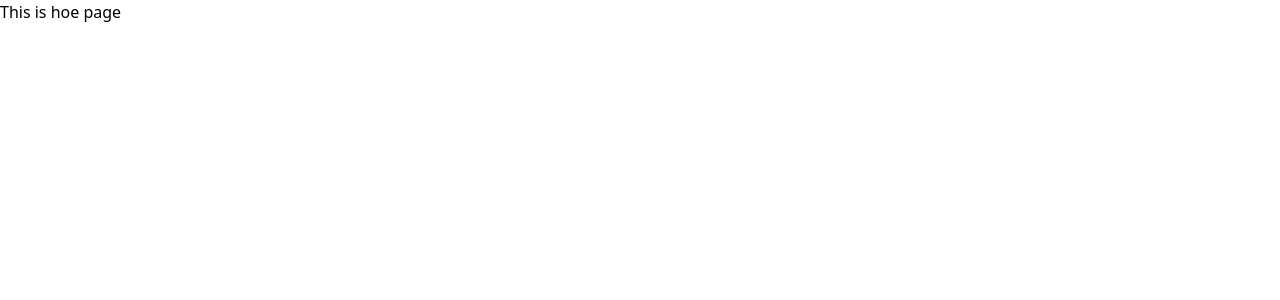
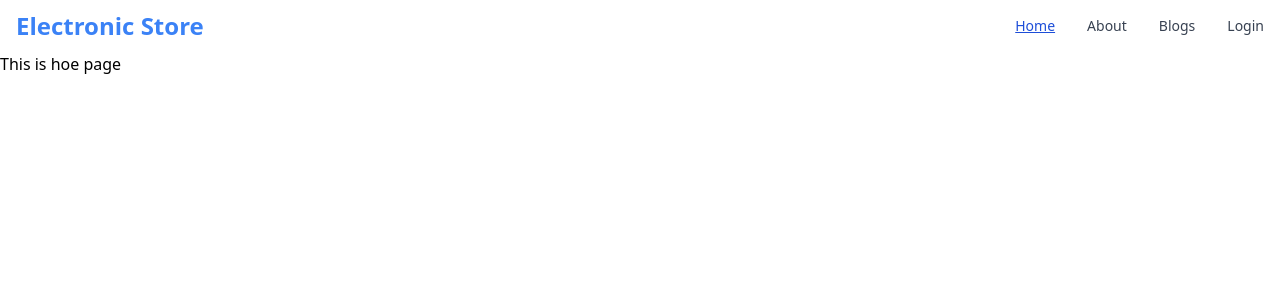
Before and after one commit to Mehedi4467/warehouse-management-client-side, a React (Create React App) app: page / in a window 1280 px wide. Shown: the top 300 px of the page. Built offline with nearby package versions, Linux system fonts and the light colour scheme.

Commit message:
header section design complated

```diff
--- a/public/index.html
+++ b/public/index.html
@@ -24,7 +24,7 @@
       work correctly both with client-side routing and a non-root public URL.
       Learn how to configure a non-root public URL by running `npm run build`.
     -->
-    <title>React App</title>
+    <title>Electronic Store</title>
   </head>
   <body>
     <noscript>You need to enable JavaScript to run this app.</noscript>
--- a/src/App.js
+++ b/src/App.js
@@ -1,11 +1,12 @@
 import { Route, Routes } from "react-router-dom";
+import Header from "./Components/Home/Header/Header";
 import Home from "./Components/Home/Home";
 import NotFound from "./Components/NotFound/NotFound";
 
 function App() {
   return (
     <div>
-
+      <Header></Header>
       <Routes>
         <Route path='/' element={<Home></Home>}></Route>
         <Route path="*" element={<NotFound></NotFound>}></Route>
--- /dev/null
+++ b/src/Components/Home/Header/Header.js
@@ -0,0 +1,45 @@
+import React from 'react';
+import { Link } from 'react-router-dom';
+import CustomLink from '../../../shared/CustomLink/CustomLink';
+
+const Header = () => {
+    return (
+        <div>
+
+<nav class="bg-white border-gray-200 px-2 sm:px-4 py-2.5 rounded dark:bg-gray-800">
+<div class="container flex flex-wrap justify-between items-center mx-auto">
+
+<Link to='/'  class="flex items-center">
+<span class="self-center text-2xl font-bold text-blue-500 whitespace-nowrap">Electronic Store</span>
+</Link>
+<button data-collapse-toggle="mobile-menu" type="button" class="inline-flex items-center p-2 ml-3 text-sm text-gray-500 rounded-lg md:hidden hover:bg-gray-100 focus:outline-none focus:ring-2 focus:ring-gray-200 dark:text-gray-400 dark:hover:bg-gray-700 dark:focus:ring-gray-600" aria-controls="mobile-menu" aria-expanded="false">
+<span class="sr-only">Open main menu</span>
+<svg class="w-6 h-6" fill="currentColor" viewBox="0 0 20 20" xmlns="http://www.w3.org/2000/svg"><path fill-rule="evenodd" d="M3 5a1 1 0 011-1h12a1 1 0 110 2H4a1 1 0 01-1-1zM3 10a1 1 0 011-1h12a1 1 0 110 2H4a1 1 0 01-1-1zM3 15a1 1 0 011-1h12a1 1 0 110 2H4a1 1 0 01-1-1z" clip-rule="evenodd"></path></svg>
+<svg class="hidden w-6 h-6" fill="currentColor" viewBox="0 0 20 20" xmlns="http://www.w3.org/2000/svg"><path fill-rule="evenodd" d="M4.293 4.293a1 1 0 011.414 0L10 8.586l4.293-4.293a1 1 0 111.414 1.414L11.414 10l4.293 4.293a1 1 0 01-1.414 1.414L10 11.414l-4.293 4.293a1 1 0 01-1.414-1.414L8.586 10 4.293 5.707a1 1 0 010-1.414z" clip-rule="evenodd"></path></svg>
+</button>
+<div class="hidden w-full md:block md:w-auto" id="mobile-menu">
+<ul class="flex flex-col mt-4 md:flex-row md:space-x-8 md:mt-0 md:text-sm md:font-medium">
+<li>
+
+<CustomLink to='/' class="block py-2 pr-4 pl-3 text-white bg-blue-700 rounded md:bg-transparent md:text-blue-700 md:p-0 dark:text-white" aria-current="page">Home</CustomLink>
+</li>
+<li>
+<CustomLink to='/about' class="block py-2 pr-4 pl-3 text-gray-700 border-b border-gray-100 hover:bg-gray-50 md:hover:bg-transparent md:border-0 md:hover:text-blue-700 md:p-0 dark:text-gray-400 md:dark:hover:text-white dark:hover:bg-gray-700 dark:hover:text-white md:dark:hover:bg-transparent dark:border-gray-700">About</CustomLink>
+</li>
+
+<li>
+<CustomLink to='/blogs' class="block py-2 pr-4 pl-3 text-gray-700 border-b border-gray-100 hover:bg-gray-50 md:hover:bg-transparent md:border-0 md:hover:text-blue-700 md:p-0 dark:text-gray-400 md:dark:hover:text-white dark:hover:bg-gray-700 dark:hover:text-white md:dark:hover:bg-transparent dark:border-gray-700">Blogs</CustomLink>
+</li>
+<li>
+<CustomLink to='/login' class="block py-2 pr-4 pl-3 text-gray-700 hover:bg-gray-50 md:hover:bg-transparent md:border-0 md:hover:text-blue-700 md:p-0 dark:text-gray-400 md:dark:hover:text-white dark:hover:bg-gray-700 dark:hover:text-white md:dark:hover:bg-transparent">Login</CustomLink>
+</li>
+</ul>
+</div>
+</div>
+</nav>
+
+        </div>
+    );
+};
+
+export default Header;
--- a/src/Components/NotFound/NotFound.js
+++ b/src/Components/NotFound/NotFound.js
@@ -6,6 +6,7 @@
     return (
         <div className='container mx-auto flex items-center justify-center mt-10'>
             <img src={notFound}  alt="Not Found Images"></img>
+
         </div>
     );
 };
--- a/src/shared/CustomLink/CustomLink.js
+++ b/src/shared/CustomLink/CustomLink.js
@@ -13,7 +13,7 @@
         >
           {children}
         </Link>
-        {match && " (active)"}
+
       </div>
     );
   }
```
Also changed, not shown: 1 other file (tests, documents, lock files or other folders).
